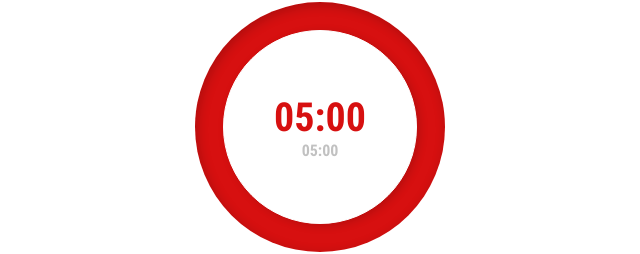
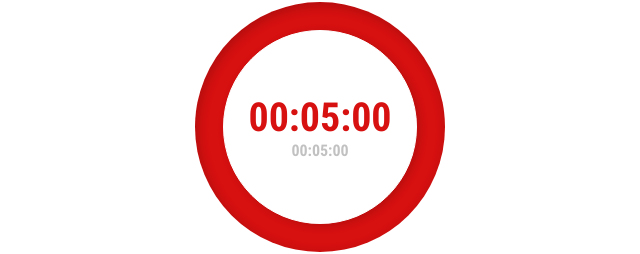
Before and after one commit to asjuanguilherme/react-timer, a React (Create React App) app: page / in a window 1280 px wide. Shown: the part 143-397 px from the top of the page, without its empty margins (320-960 px from the left). Built offline with nearby package versions, Linux system fonts and the light colour scheme.

Commit message:
Implementação do Timer Context

```diff
--- a/src/App.tsx
+++ b/src/App.tsx
@@ -1,13 +1,16 @@
 import Home from './pages/index'
 import GlobalStyle from './styles/globalStyle'
 import ThemeProvider from './contexts/theme'
+import TimerProvider from './contexts/timer'
 
 const App = () => {
   return (
-    <ThemeProvider>
-      <GlobalStyle />
-      <Home />
-    </ThemeProvider>
+    <TimerProvider>
+      <ThemeProvider>
+        <GlobalStyle />
+        <Home />
+      </ThemeProvider>
+    </TimerProvider>
   )
 }
 
--- a/src/components/SettingsModal/index.tsx
+++ b/src/components/SettingsModal/index.tsx
@@ -1,8 +1,10 @@
-import { useContext, useState } from 'react'
+import { useContext, useEffect, useState } from 'react'
 import Modal from '../Modal'
 import * as S from './styles'
 import { themes  } from '../../styles/theme'
 import { ThemeContext } from '../../contexts/theme'
+import { TimerContext } from '../../contexts/timer'
+import { getTimeString, getTimeSeconds } from '../../helpers/time'
 
 type Props = {
     opened: boolean;
@@ -11,12 +13,21 @@ type Props = {
 
 const SettingsModal = ({opened, close}: Props) => {
     const { color, changeTheme } = useContext(ThemeContext)
+    const { targetTime, changeTargetTime } = useContext(TimerContext)
 
     const [time, setTime] = useState({
-        hours: 0,
-        minutes: 5,
-        seconds: 0,
+        hours: parseInt(getTimeString(targetTime).split(':')[0]),
+        minutes: parseInt(getTimeString(targetTime).split(':')[1]),
+        seconds: parseInt(getTimeString(targetTime).split(':')[2]),
     })
+
+    useEffect(() => {
+        changeTargetTime(getTimeSeconds({
+            hours: time.hours,
+            minutes: time.minutes,
+            seconds: time.seconds
+        }))
+    }, [time])
 
     const changeHours = (value: number) => {
         if(value <= 99 && value >= 0)
@@ -76,6 +87,8 @@ const SettingsModal = ({opened, close}: Props) => {
                 <S.ThemeColorList>
                     { renderedThemeOptions() }
                 </S.ThemeColorList>
+
+                { targetTime }
             </S.Section>
         </Modal>
     )
--- a/src/components/Timer/TimerControllers/index.tsx
+++ b/src/components/Timer/TimerControllers/index.tsx
@@ -5,20 +5,20 @@ import { FaPlay, FaPause, FaUndo } from 'react-icons/fa'
 type Props = {
     running: boolean;
     timeRemaining: number;
-    timeTarget: number;
+    targetTime: number;
     play: () => void;
     stop: () => void;
     reset: () => void;
 }
 
-const TimerControllers = ({running, timeRemaining, timeTarget, play, stop, reset}: Props) => {
+const TimerControllers = ({running, timeRemaining, targetTime, play, stop, reset}: Props) => {
     return(
         <S.Controllers>
             { running ?
                 <Button icon={ <FaPause />} onClick={stop} /> :
                 <Button icon={ <FaPlay />} onClick={play} />
             }
-            { (running || (timeRemaining < timeTarget)) &&
+            { (running || (timeRemaining < targetTime)) &&
                 <Button icon={ <FaUndo />} onClick={reset} />
             }
         </S.Controllers>
--- a/src/components/Timer/TimerProgress/index.tsx
+++ b/src/components/Timer/TimerProgress/index.tsx
@@ -3,18 +3,18 @@ import { getTimeString } from '../../../helpers/time'
 
 type Props = {
     timeRemaining: number;
-    timeTarget: number;
+    targetTime: number;
 }
 
-const TimerProgress = ({timeRemaining, timeTarget} : Props) => {
+const TimerProgress = ({timeRemaining, targetTime} : Props) => {
     return (
-        <S.CircularProgress percentage={ (timeRemaining/timeTarget) * 100 } >
+        <S.CircularProgress percentage={ (timeRemaining/targetTime) * 100 } >
             <S.TimeContainer>
                 <S.TimeRemaining>
                     { getTimeString(timeRemaining) }
                 </S.TimeRemaining>
                 <S.Time>
-                    { getTimeString(timeTarget) }
+                    { getTimeString(targetTime) }
                 </S.Time>
             </S.TimeContainer>
         </S.CircularProgress>
--- a/src/components/Timer/index.tsx
+++ b/src/components/Timer/index.tsx
@@ -1,15 +1,17 @@
 import * as S from './styles'
-import { useEffect, useState } from 'react'
+import { useEffect, useState, useContext } from 'react'
 import TimerControllers from './TimerControllers'
 import TimerProgress from './TimerProgress'
+import { TimerContext } from '../../contexts/timer'
 
-type Props = {
-    timeTarget: number;
-}
+const Timer = () => {
+    const { targetTime } = useContext(TimerContext)
+    const [timeRemaining, setTimeRemaining] = useState(targetTime)
+    const [running, setRunning] = useState(false)
 
-const Timer = ({timeTarget}: Props) => {
-    const [timeRemaining, setTimeRemaining] = useState(timeTarget)
-    const [running, setRunning] = useState(false)
+    useEffect(() => {
+        setTimeRemaining(targetTime)
+    }, [targetTime])
 
     useEffect(() => {
         const decreaseSecond = setInterval(() => {
@@ -36,14 +38,14 @@ const Timer = ({timeTarget}: Props) => {
 
     const resetTimer = () => {
         setRunning(false)
-        setTimeRemaining(timeTarget)
+        setTimeRemaining(targetTime)
     }
 
     return (
         <S.Wrapper>
             <TimerProgress
                 timeRemaining={timeRemaining}
-                timeTarget={timeTarget}
+                targetTime={targetTime}
             />
             <TimerControllers
                 running={running}
@@ -51,7 +53,7 @@ const Timer = ({timeTarget}: Props) => {
                 stop={stopTimer}
                 reset={resetTimer}
                 timeRemaining={timeRemaining}
-                timeTarget={timeTarget}
+                targetTime={targetTime}
             />
         </S.Wrapper>
     )
--- /dev/null
+++ b/src/contexts/timer.tsx
@@ -0,0 +1,19 @@
+import { useState, createContext } from 'react'
+
+export const TimerContext = createContext<any>({})
+
+const TimeProvider = ({children}: any) => {
+   const [timerSettings, setTimerSettings] = useState({targetTime: 300})
+
+   const changeTargetTime = (totalTimeSeconds: number) => {
+       setTimerSettings({ ...timerSettings, targetTime: totalTimeSeconds })
+   }
+
+   return(
+      <TimerContext.Provider value={{...timerSettings, changeTargetTime}}>
+         {children}
+      </TimerContext.Provider>
+   )
+}
+
+export default TimeProvider
--- a/src/helpers/time.ts
+++ b/src/helpers/time.ts
@@ -1,20 +1,33 @@
-export const getTimeString = (totalTime: number): string => {
+export const getTimeString = (totalTimeSeconds: number ): string => {
     const minutes = 60
     const hours = 60 * minutes
 
-    const timeHours = Math.floor(totalTime / hours)
-    const timeMinutes = Math.floor((totalTime % hours) / minutes)
-    const timeSeconds = Math.floor(totalTime % minutes)
+    const timeHours = Math.floor(totalTimeSeconds / hours)
+    const timeMinutes = Math.floor((totalTimeSeconds % hours) / minutes)
+    const timeSeconds = Math.floor(totalTimeSeconds % minutes)
 
     const hoursString = timeHours > 9 ? timeHours : '0' + timeHours
     const minutesString = timeMinutes > 9 ? timeMinutes : '0' + timeMinutes
     const secondsString = timeSeconds > 9 ? timeSeconds : '0' + timeSeconds
 
-    if(timeMinutes === 0)
-        return `${secondsString}s`
+    // if(timeMinutes === 0)
+    //     return `${secondsString}s`
 
-    if(timeHours === 0)
-        return `${minutesString}:${secondsString}`
+    // if(timeHours === 0)
+    //     return `${minutesString}:${secondsString}`
 
     return `${hoursString}:${minutesString}:${secondsString}`
 }
+
+type TimeObject = {
+    hours: number;
+    minutes: number;
+    seconds: number;
+}
+
+export const getTimeSeconds = (time: TimeObject) => {
+    const hoursSeconds = time.hours * 60 * 60
+    const minutesSeconds = time.minutes * 60
+
+    return hoursSeconds + minutesSeconds + time.seconds
+}
--- a/src/pages/index.tsx
+++ b/src/pages/index.tsx
@@ -1,14 +1,12 @@
 import * as S from './styles'
-import { useState, useContext } from 'react'
+import { useState } from 'react'
 import Timer from '../components/Timer'
 import Button from '../components/Button'
 import { FaCog } from 'react-icons/fa'
 import SettingsModal from '../components/SettingsModal/index'
-import { ThemeContext } from '../contexts/theme'
 
 const Home = () => {
     const [settingsModalOpened, setSettingsModalOpened] = useState(false)
-    const [timeTarget, setTimeTarget] = useState(300)
 
     return(
         <>
@@ -18,7 +16,7 @@ const Home = () => {
                     <S.Title> Temporizador <S.ClockIcon /></S.Title>
                 </S.Header>
                 <S.Main>
-                    <Timer timeTarget={timeTarget} />
+                    <Timer />
                 </S.Main>
                 <S.Footer>
                     <Button
```
